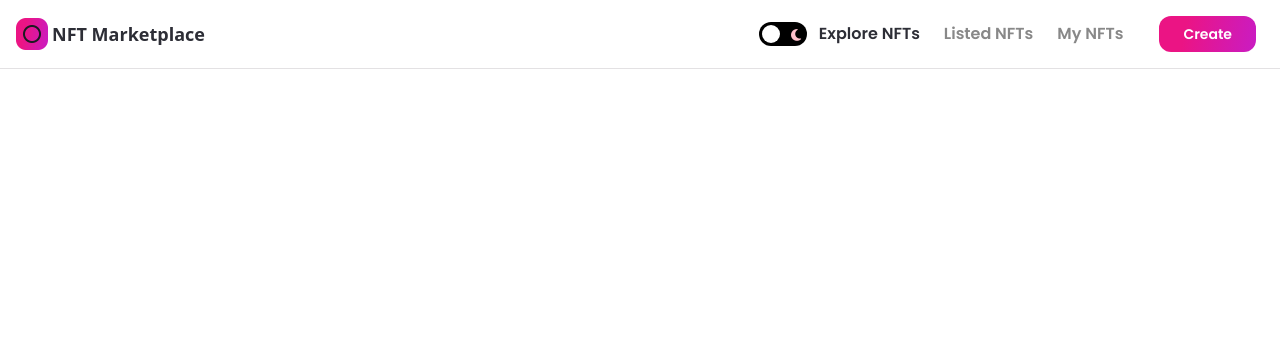
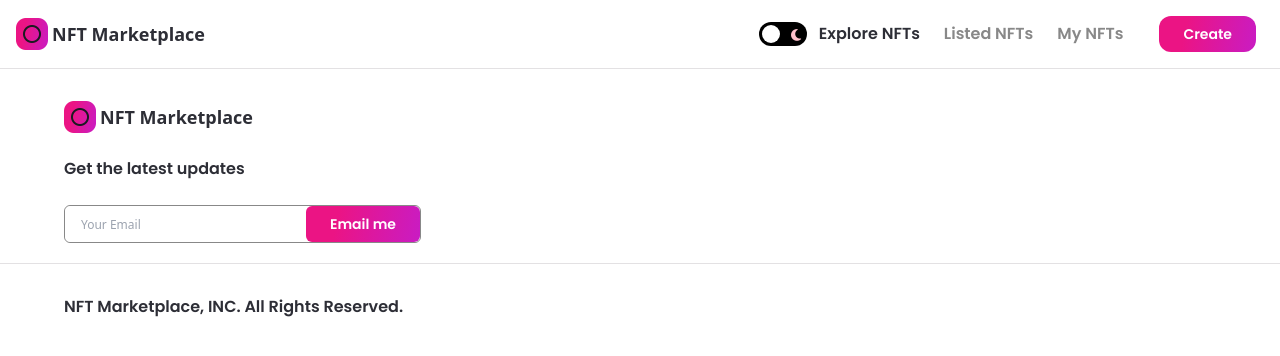
Before and after one commit to Bmullzz/nft_market_place, a Next.js app: page / in a window 1280 px wide. Shown: the top 356 px of the page. Built offline with nearby package versions, Linux system fonts and the light colour scheme.

Commit message:
add footer icons and email field

```diff
--- a/components/Footer.jsx
+++ b/components/Footer.jsx
@@ -1,7 +1,60 @@
-import React from 'react';
+import Image from 'next/image';
+import { useTheme } from 'next-themes';
 
-const Footer = () => (
-  <div>Footer</div>
-);
+import images from '../assets';
+import { Button } from '.';
+
+const Footer = () => {
+  const { theme } = useTheme();
+
+  return (
+    <footer className="flexCenter flex-col border-t dark:border-nft-black-1 border-nft-gray-1 sm:py-8 py-16">
+      <div className="w-full minmd:w-4/5 flex flex-row md:flex-col sm:px-4 px-16">
+        <div className="flexStart flex-1 flex-col">
+          <div className="flexCenter cursor-pointer">
+            <Image src={images.logo02} objectFit="contain" width={32} height={32} alt="logo" />
+            <p className="dark:text-white text-nft-black-1 font-semibold text-lg ml-1">NFT Marketplace</p>
+          </div>
+          <p className="font-poppins dark:text-white text-nft-black-1 font-semibold text-base mt-6">Get the latest updates</p>
+          <div className="flexBetween md:w-full minlg:w-557 w-357 mt-6 dark:bg-nft-black-2 bg-white border dark:border-nft-black-2 border-nft-gray-2 rounded-md">
+            <input
+              type="email"
+              placeholder="Your Email"
+              className="h-full flex-1 w-full dark:bg-nft-black-2 bg-white px-4 rounded-md dark:text-white text-nft-black-1font-normal text-xs minlg:text-lg outline-none"
+            />
+            <div className="flex-initial">
+              <Button
+                btnName="Email me"
+                classStyles="rounded-md"
+              />
+            </div>
+          </div>
+        </div>
+      </div>
+
+      <div className="flexCenter w-full mt-5 border-t dark:border-nft-black-1 border-nft-gray-1 sm:px-4 px-16">
+        <div className="flexBetween flex-row w-full minmd:w-4/5 sm:flex-col mt-7">
+          <p className="font-poppins dark:text-white text-nft-black-1 font-semibold text-base">
+            NFT Marketplace, INC. All Rights Reserved.
+          </p>
+          <div className="flex flex-row sm:mt-4">
+            {[images.instagram, images.twitter, images.telegram, images.discord].map((image, index) => (
+              <div className="mx-2 cursor-pointer" key={index}>
+                <Image
+                  src={image}
+                  objectFit="contain"
+                  width={24}
+                  height={24}
+                  alt="social"
+                  className={theme === 'light' && 'filter invert'}
+                />
+              </div>
+            ))}
+          </div>
+        </div>
+      </div>
+    </footer>
+  );
+};
 
 export default Footer;
```
